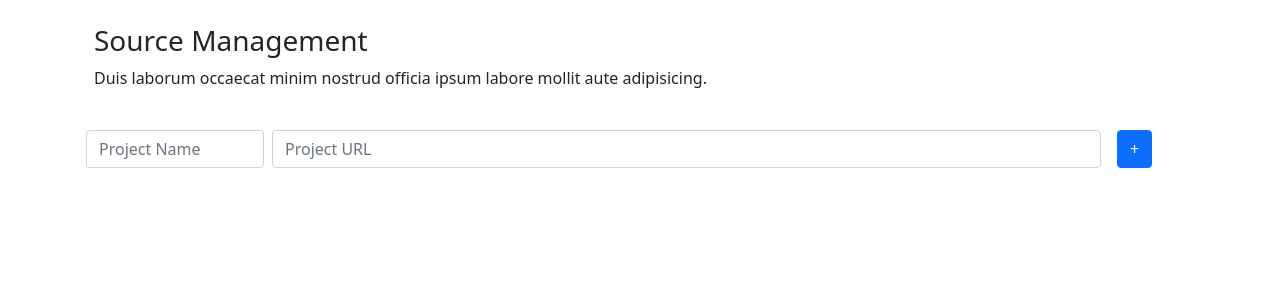
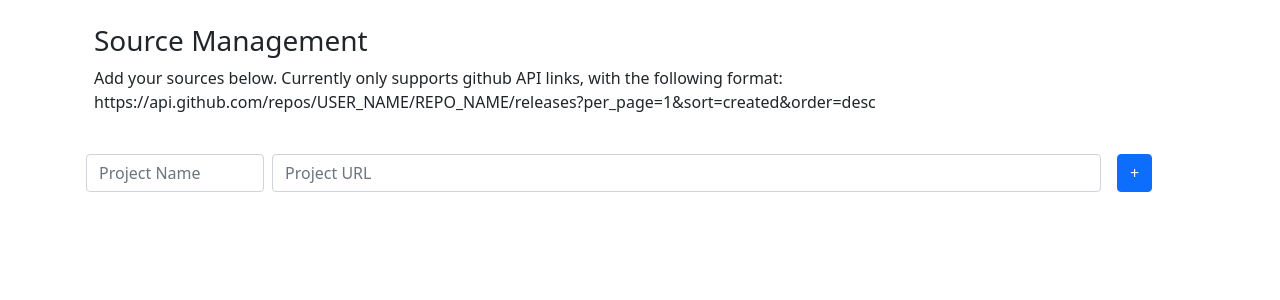
Before and after one commit to HenryBaby/switchblend, a Flask app: page /sources in a window 1280 px wide. Shown: the part 58-358 px from the top of the page. Run offline with Flask 2, Linux system fonts and the light colour scheme; some libraries are stand-ins or nearby versions.

Commit message:
Text changes to web GUI pages.

```diff
--- a/templates/sources.html
+++ b/templates/sources.html
@@ -8,7 +8,8 @@
     <div class="row mb-4 align-items-center justify-content-md-center">
         <div class="col-md-12">
             <h3>Source Management</h3>
-            <p>Duis laborum occaecat minim nostrud officia ipsum labore mollit aute adipisicing.</p>
+            <p>Add your sources below. Currently only supports github API links, with the following format:
+                https://api.github.com/repos/USER_NAME/REPO_NAME/releases?per_page=1&sort=created&order=desc</p>
         </div>
     </div>
 </div>
--- a/templates/tasks.html
+++ b/templates/tasks.html
@@ -8,7 +8,7 @@
     <div class="row mb-4 align-items-center justify-content-md-center">
         <div class="col-md-12">
             <h3>Task Management</h3>
-            <p>Ut elit tempor aliquip adipisicing deserunt eu aliqua aliqua qui enim officia qui qui.</p>
+            <p>Add your post-download tasks below. They will run when pressing the cleanup button above.</p>
         </div>
     </div>
 </div>
```
